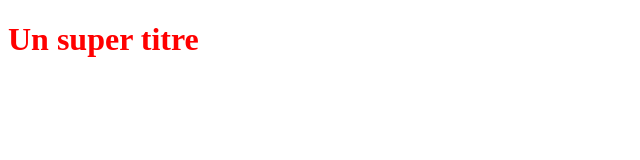
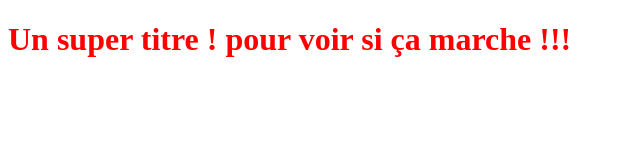
Before and after one commit to vsabouroux/OpenclassroomsProject, a plain HTML site: page index.html in a window 1280 px wide. Shown: the whole page, without its empty margins (0-640 px from the left). Drawn offline with Linux system fonts and the light colour scheme.

Commit message:
Modification du titre H1

```diff
--- a/index.html
+++ b/index.html
@@ -5,6 +5,6 @@
    <link rel="stylesheet" type="text/css" href="styles.css">
 </head>
 <body>
-   <h1>Un super titre</h1>
+   <h1>Un super titre ! pour voir si ça marche !!!</h1>
 </body>
 </html>
```
